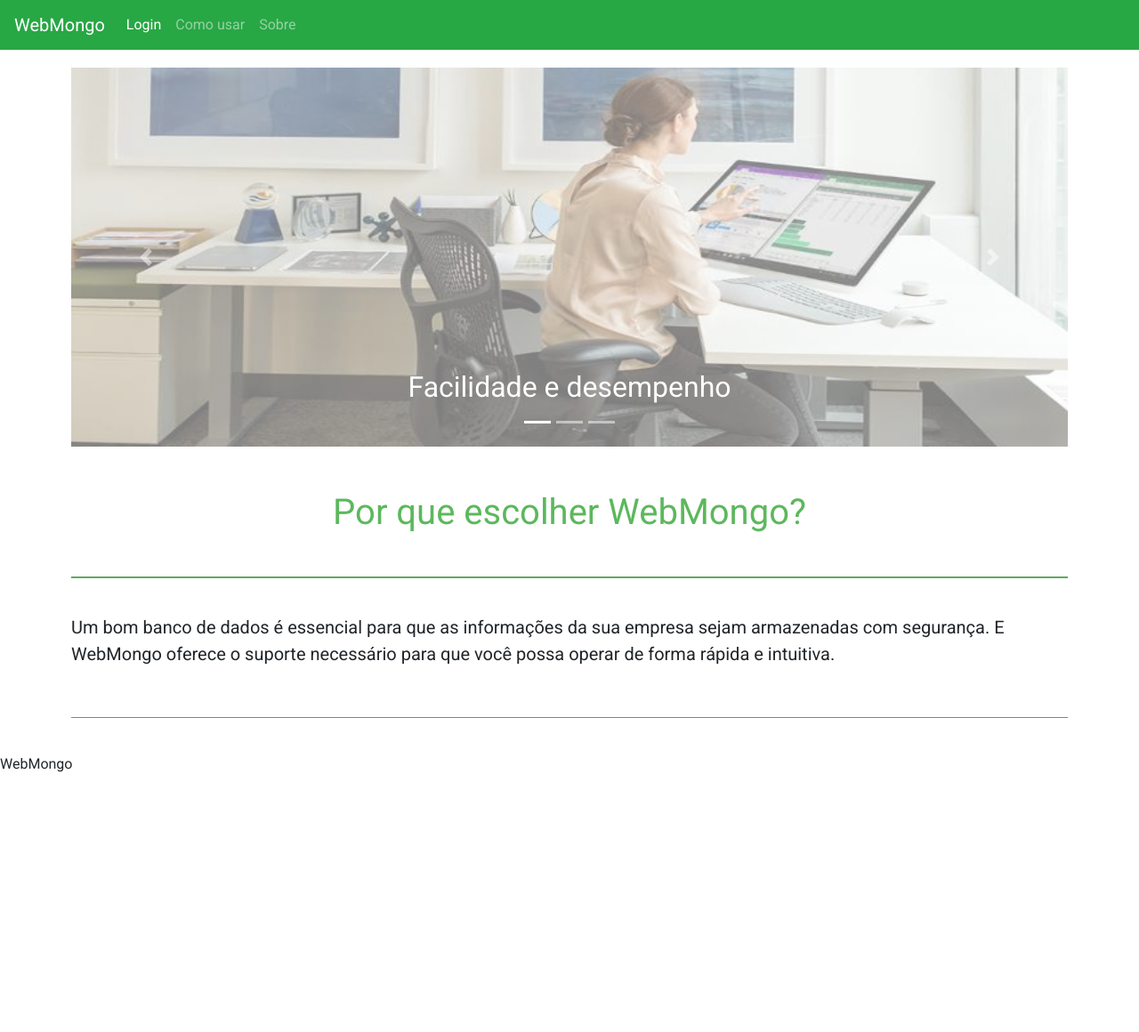
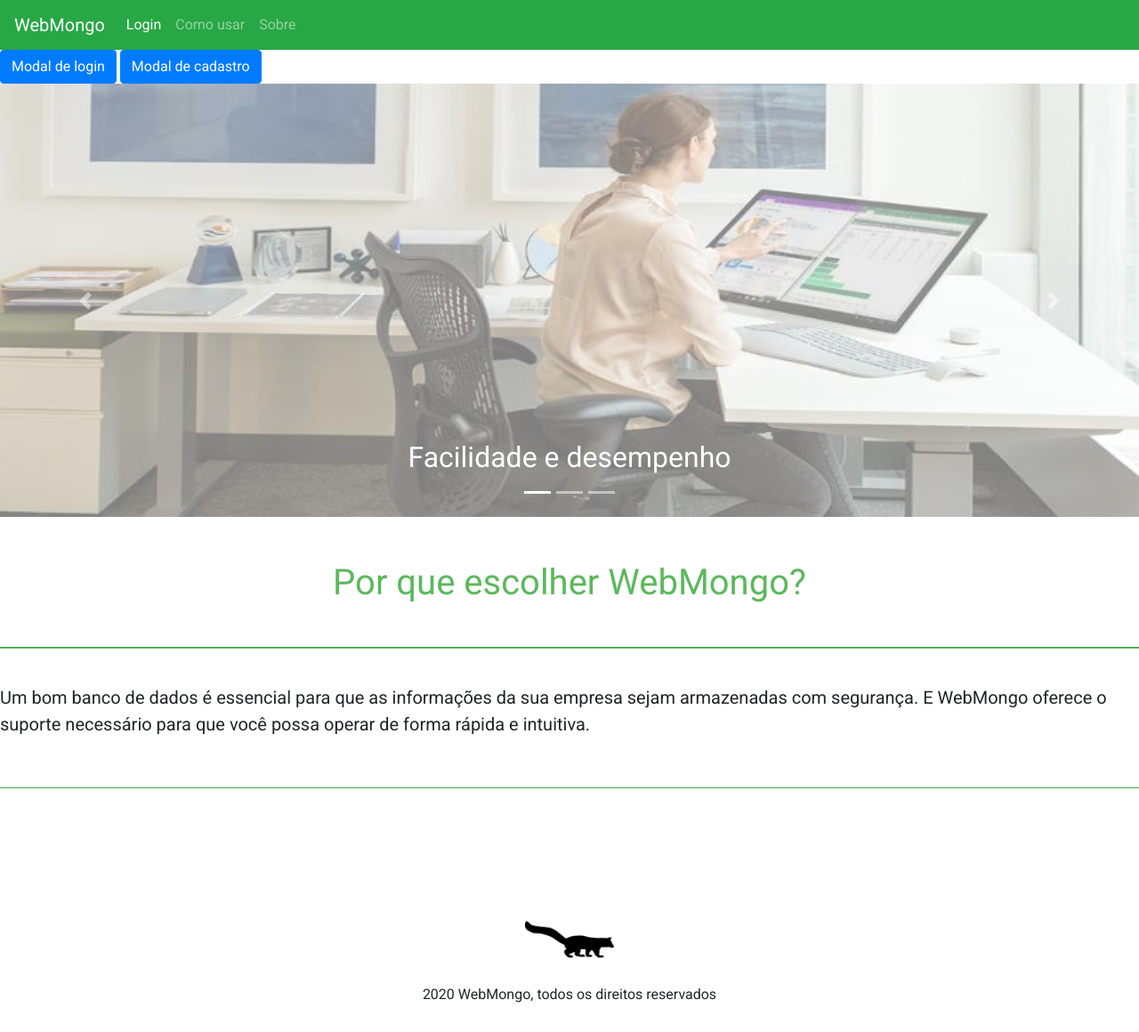
Before and after one commit to derek-alves/WebMongo, a PHP site: page / in a window 1280 px wide. Shown: the whole page at 89% size. Before the commit the page ends 868 px from the top, so only its background shows below. Run offline with PHP 8.4, Linux system fonts and the light colour scheme.

Commit message:
Ajustes view

```diff
--- /dev/null
+++ b/WebMongoAccess/view/includes/footer.php
@@ -0,0 +1,18 @@
+<footer style="text-align: center; margin-bottom: 30px;">
+
+      <picture>
+        <source srcset="img/mongoose.png" type="image/svg+xml">
+        <img src="img/mongoose.png" class="img-fluid" alt="Logo WebMongo" width="100" height="100">
+      </picture>
+      <p>2020 WebMongo, todos os direitos reservados</p>
+
+    </footer>
+
+
+    <script src="https://code.jquery.com/jquery-3.5.1.slim.min.js" integrity="sha384-DfXdz2htPH0lsSSs5nCTpuj/zy4C+OGpamoFVy38MVBnE+IbbVYUew+OrCXaRkfj" crossorigin="anonymous"></script>
+    <script src="https://cdn.jsdelivr.net/npm/popper.js@1.16.0/dist/umd/popper.min.js" integrity="sha384-Q6E9RHvbIyZFJoft+2mJbHaEWldlvI9IOYy5n3zV9zzTtmI3UksdQRVvoxMfooAo" crossorigin="anonymous"></script>
+    <script src="https://stackpath.bootstrapcdn.com/bootstrap/4.5.0/js/bootstrap.min.js" integrity="sha384-OgVRvuATP1z7JjHLkuOU7Xw704+h835Lr+6QL9UvYjZE3Ipu6Tp75j7Bh/kR0JKI" crossorigin="anonymous"></script>
+
+</body>
+
+</html>
--- /dev/null
+++ b/WebMongoAccess/view/includes/header.php
@@ -0,0 +1,113 @@
+<!DOCTYPE html>
+
+<html lang="pt_br">
+
+<head>
+
+    <meta charset="UTF-8">
+    <meta name="viewport" content="width=device-width, initial-scale=1.0">
+    <link rel="stylesheet" href="https://stackpath.bootstrapcdn.com/bootstrap/4.5.0/css/bootstrap.min.css" integrity="sha384-9aIt2nRpC12Uk9gS9baDl411NQApFmC26EwAOH8WgZl5MYYxFfc+NcPb1dKGj7Sk" crossorigin="anonymous">
+    <link href="https://fonts.googleapis.com/css2?family=Roboto:wght@400;700&display=swap" rel="stylesheet">
+    <link rel="shortcut icon" href="img/mongoose.png">
+    <link rel="stylesheet" href="styles/main.css">
+    <title>WebMongo</title>
+
+</head>
+
+<body>
+
+    <header>
+
+        <!-- Início da navbar -->
+        <nav class="navbar navbar-expand-lg navbar-dark bg-success">
+            <a class="navbar-brand" href="index.php">WebMongo</a>
+            <button class="navbar-toggler" type="button" data-toggle="collapse" data-target="#navbarNavAltMarkup" aria-controls="navbarNavAltMarkup" aria-expanded="false" aria-label="Toggle navigation">
+              <span class="navbar-toggler-icon"></span>
+            </button>
+            <div class="collapse navbar-collapse" id="navbarNavAltMarkup">
+              <div class="navbar-nav">
+                <a class="nav-item nav-link active" href="#">Login<span class="sr-only">(current)</span></a>
+                <a class="nav-item nav-link" href="uso.php">Como usar</a>
+                <a class="nav-item nav-link" href="sobre.php">Sobre</a>
+              </div>
+            </div>
+          </nav>
+        <!--Fim da navbar-->
+
+        <!--Início do modal de login-->
+        <!-- Button trigger modal -->
+        <button type="button" class="btn btn-primary" data-toggle="modal" data-target="#staticBackdrop">
+          Modal de login
+        </button>
+
+        <!-- Modal -->
+        <div class="modal fade" id="staticBackdrop" data-backdrop="static" data-keyboard="false" tabindex="-1" role="dialog" aria-labelledby="staticBackdropLabel" aria-hidden="true">
+          <div class="modal-dialog">
+            <div class="modal-content">
+              <div class="modal-header">
+                <h5 class="modal-title" id="staticBackdropLabel">Cadastro</h5>
+                <button type="button" class="close" data-dismiss="modal" aria-label="Close">
+                  <span aria-hidden="true">&times;</span>
+                </button>
+              </div>
+
+              <div class="modal-body">
+                <form autocomplete="off" id="form-login" class="text-center border border-light p-5">
+                  <p class="h4 mb-4">
+                    Login
+                  </p>
+                  <br/>
+                  <a href="" style="color: #5cb85c;">Não possui login? Cadastre-se aqui!</a>
+                  <br/><br/>
+                  <input type="text" id="cadastro-usuario" class="form-control mb-4" placeholder="Usuário">
+                  <input type="password" id="cadastro-senha" class="form-control mb-4" placeholder="Senha">
+                </form>
+
+              </div>
+              <div class="modal-footer">
+                <button type="button" class="btn btn-dark" data-dismiss="modal">Fechar</button>
+                <button type="button" class="btn btn-success">Enviar</button>
+              </div>
+          </div>
+        </div>
+      </div>
+        <!--Fim do modal de login-->
+
+        <!--Início do modal de cadastro-->
+        <!-- Button trigger modal -->
+        <button type="button" class="btn btn-primary" data-toggle="modal" data-target="#staticBackdrop">
+          Modal de cadastro
+        </button>
+
+        <!-- Modal -->
+        <div class="modal fade" id="staticBackdrop" data-backdrop="static" data-keyboard="false" tabindex="-1" role="dialog" aria-labelledby="staticBackdropLabel" aria-hidden="true">
+          <div class="modal-dialog">
+            <div class="modal-content">
+              <div class="modal-header">
+                <h5 class="modal-title" id="staticBackdropLabel">Cadastro</h5>
+                <button type="button" class="close" data-dismiss="modal" aria-label="Close">
+                  <span aria-hidden="true">&times;</span>
+                </button>
+              </div>
+
+              <div class="modal-body">
+                <form autocomplete="off" id="form-cadastro" class="text-center border border-light p-5">
+                  <p class="h4 mb-4">
+                    Cadastro
+                  </p>
+                  <input type="text" id="login-usuario" class="form-control mb-4" placeholder="Usuário">
+                  <input type="text" id="cadastro-email" class="form-control mb-4" placeholder="Email">
+                  <input type="password" id="login-senha" class="form-control mb-4" placeholder="Senha">
+                </form>
+
+              </div>
+              <div class="modal-footer">
+                <button type="button" class="btn btn-dark" data-dismiss="modal">Fechar</button>
+                <button type="button" class="btn btn-success">Enviar</button>
+              </div>
+          </div>
+        </div>
+      </div>
+        <!--Fim do modal de cadastro-->
+
+    </header>
--- a/WebMongoAccess/view/index.php
+++ b/WebMongoAccess/view/index.php
@@ -1,42 +1,11 @@
-<!DOCTYPE html>
+<?php
 
-<html lang="pt_br">
+//Incluindo o header:
+include_once 'includes/header.php';
 
-<head>
+?>
 
-    <meta charset="UTF-8">
-    <meta name="viewport" content="width=device-width, initial-scale=1.0">
-    <link rel="stylesheet" href="https://stackpath.bootstrapcdn.com/bootstrap/4.5.0/css/bootstrap.min.css" integrity="sha384-9aIt2nRpC12Uk9gS9baDl411NQApFmC26EwAOH8WgZl5MYYxFfc+NcPb1dKGj7Sk" crossorigin="anonymous">
-    <link href="https://fonts.googleapis.com/css2?family=Roboto:wght@400;700&display=swap" rel="stylesheet">
-    <link rel="shortcut icon" href="img/mongoose.png">
-    <link rel="stylesheet" href="styles/main.css">
-    <title>WebMongo</title>
-
-</head>
-
-<body>
-
-    <header>
-
-        <!-- Início da navbar -->
-        <nav class="navbar navbar-expand-lg navbar-dark bg-success">
-            <a class="navbar-brand" href="index.html">WebMongo</a>
-            <button class="navbar-toggler" type="button" data-toggle="collapse" data-target="#navbarNavAltMarkup" aria-controls="navbarNavAltMarkup" aria-expanded="false" aria-label="Toggle navigation">
-              <span class="navbar-toggler-icon"></span>
-            </button>
-            <div class="collapse navbar-collapse" id="navbarNavAltMarkup">
-              <div class="navbar-nav">
-                <a class="nav-item nav-link active" href="#">Login<span class="sr-only">(current)</span></a>
-                <a class="nav-item nav-link" href="#">Como usar</a>
-                <a class="nav-item nav-link" href="#">Sobre</a>
-              </div>
-            </div>
-          </nav>
-        <!--Fim da navbar-->
-
-    </header>
-
-    <main>
+    <main style="margin-bottom: 80px;">
 
         <!--Início do carousel-->
         <div id="carouselExampleIndicators" class="carousel slide" data-ride="carousel">
@@ -96,18 +65,9 @@
 
     </main>
 
-    <footer>
+<?php
 
-      <p>WebMongo</p>
+//Incluindo o footer:
+include_once 'includes/footer.php';
 
-
-    </footer>
-
-
-    <script src="https://code.jquery.com/jquery-3.5.1.slim.min.js" integrity="sha384-DfXdz2htPH0lsSSs5nCTpuj/zy4C+OGpamoFVy38MVBnE+IbbVYUew+OrCXaRkfj" crossorigin="anonymous"></script>
-    <script src="https://cdn.jsdelivr.net/npm/popper.js@1.16.0/dist/umd/popper.min.js" integrity="sha384-Q6E9RHvbIyZFJoft+2mJbHaEWldlvI9IOYy5n3zV9zzTtmI3UksdQRVvoxMfooAo" crossorigin="anonymous"></script>
-    <script src="https://stackpath.bootstrapcdn.com/bootstrap/4.5.0/js/bootstrap.min.js" integrity="sha384-OgVRvuATP1z7JjHLkuOU7Xw704+h835Lr+6QL9UvYjZE3Ipu6Tp75j7Bh/kR0JKI" crossorigin="anonymous"></script>
-
-</body>
-
-</html>
+?>
--- a/WebMongoAccess/view/styles/main.css
+++ b/WebMongoAccess/view/styles/main.css
@@ -4,9 +4,7 @@
 }
 
 main {
-    margin-top: 20px;
-    margin-left: 80px;
-    margin-right: 80px;
+    margin-bottom: 80px;
 }
 
 main h1 {
```
Also changed, not shown: WebMongoAccess/view/sobre.php (added, +31 -0 lines), WebMongoAccess/view/uso.php (added).
